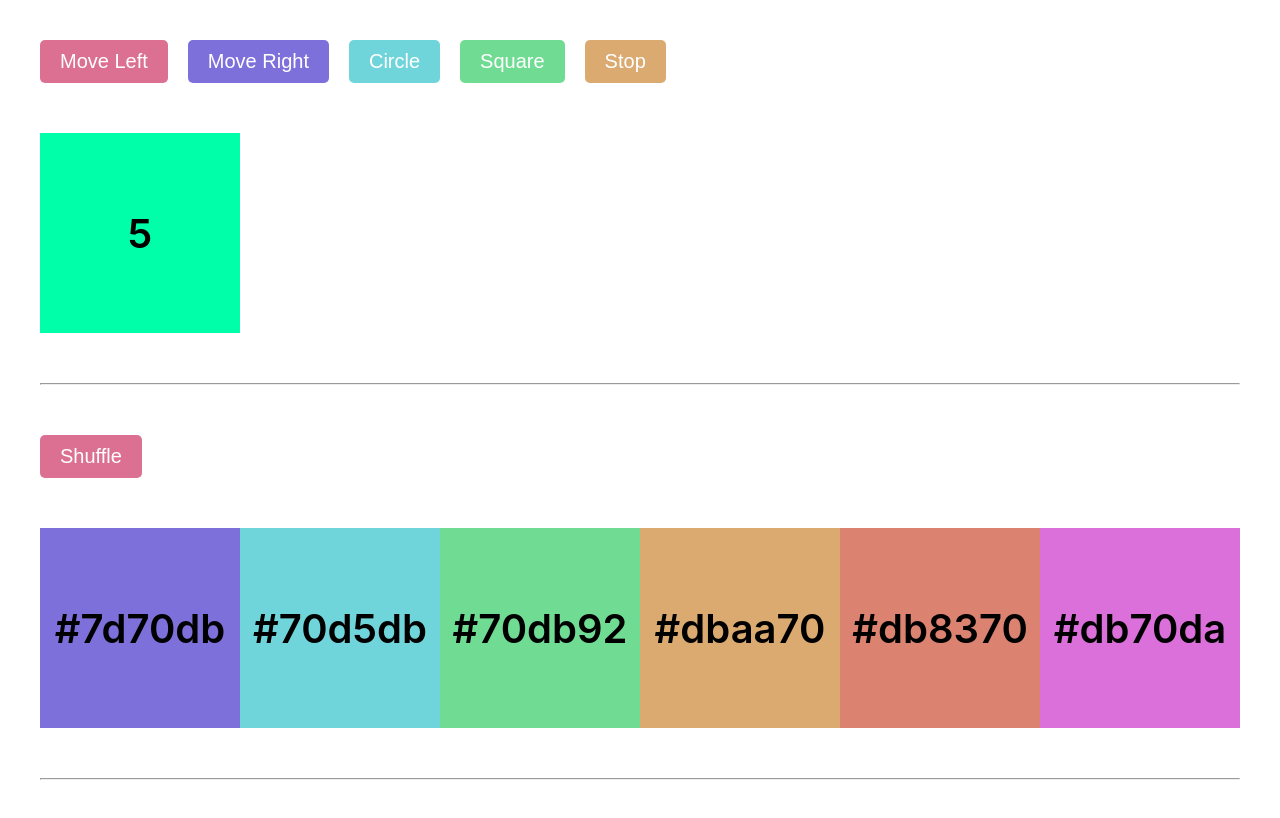
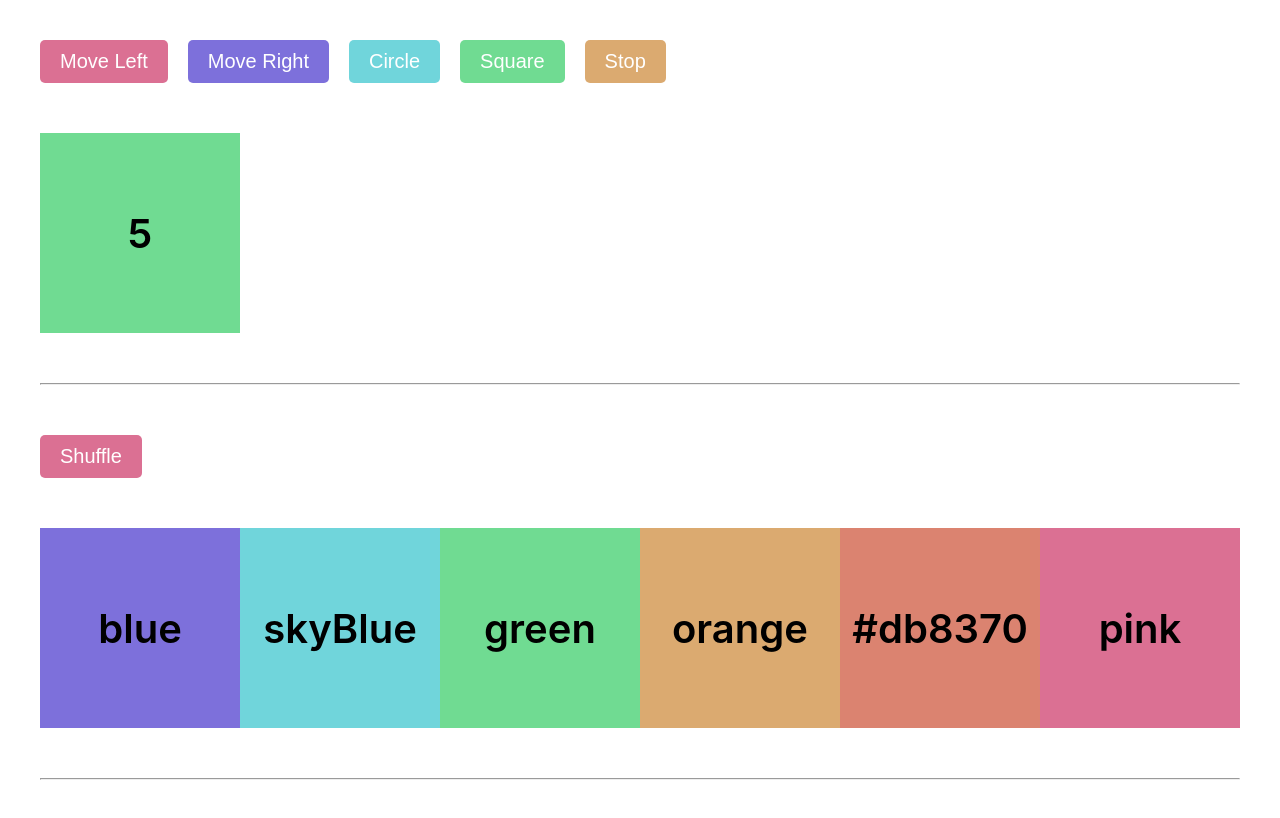
Before and after one commit to Smitt2767/framer-motion, a React (Create React App) app: page /animations in a window 1280 px wide. Shown: the part 1220-2038 px from the top of the page. Built offline with nearby package versions, Linux system fonts and the light colour scheme.

Commit message:
theme / switch

```diff
--- a/src/App.js
+++ b/src/App.js
@@ -1,20 +1,26 @@
 import React from "react";
 import { Switch, Route } from "react-router-dom";
+import { ThemeProvider } from "styled-components";
 import AccordionPage from "./pages/AccordionPage";
 import Animations from "./pages/Animations";
 import CanvasPage from "./pages/CanvasPage";
 import Home from "./pages/Home";
 import ModalPage from "./pages/ModalPage";
+import SwitchPage from "./pages/SwitchPage";
+import theme from "./theme";
 
 const App = () => {
   return (
+    <ThemeProvider theme={theme}>
       <Switch>
         <Route path={["/home", "/"]} exact component={Home} />
         <Route path={"/animations"} exact component={Animations} />
         <Route path={"/modal"} exact component={ModalPage} />
         <Route path={"/accordion"} exact component={AccordionPage} />
         <Route path={"/canvas"} exact component={CanvasPage} />
+        <Route path={"/switch"} exact component={SwitchPage} />
       </Switch>
+    </ThemeProvider>
   );
 };
 
--- /dev/null
+++ b/src/components/Switch.js
@@ -0,0 +1,37 @@
+import React from "react";
+import styled from "styled-components";
+import { motion } from "framer-motion";
+
+const Background = styled.div`
+  width: ${({ size }) => `${size * 2}px`};
+  height: ${({ size }) => `${size}px`};
+  background-color: ${({ theme: { colors }, color }) => `${colors[color]}40`};
+  border-radius: ${({ size }) => `${size / 2}px`};
+  position: relative;
+  cursor: pointer;
+`;
+
+const Circle = motion(styled.div`
+  width: ${({ size }) => `${size}px`};
+  height: ${({ size }) => `${size}px`};
+  background-color: ${({ theme: { colors }, color }) => `${colors[color]}`};
+  border-radius: ${({ size }) => `${size / 2}px`};
+  position: absolute;
+`);
+
+const Switch = ({ size = 40, color = "pink", isOn = false, toggle }) => {
+  return (
+    <Background size={size} color={color} onClick={toggle}>
+      <Circle
+        size={size}
+        color={color}
+        layout
+        animate={{
+          left: isOn ? `${size}px` : 0,
+        }}
+      />
+    </Background>
+  );
+};
+
+export default Switch;
--- a/src/components/index.js
+++ b/src/components/index.js
@@ -9,7 +9,8 @@ export const Center = styled.div`
 
 export const Button = styled.button`
   padding: 10px 20px;
-  background-color: ${({ color = "palevioletred" }) => `${color}`};
+  background-color: ${({ color = "pink", theme: { colors } }) =>
+    `${colors[color] ? colors[color] : color}`};
   border: 0;
   color: white;
   border-radius: 5px;
--- a/src/pages/Animations/AnimationFive.js
+++ b/src/pages/Animations/AnimationFive.js
@@ -49,16 +49,16 @@ const AnimationFive = () => {
     <>
       <ButtonContainer>
         <Button onClick={onMoveLeft}>Move Left</Button>
-        <Button onClick={onMoveRight} color="#7d70db">
+        <Button onClick={onMoveRight} color="blue">
           Move Right
         </Button>
-        <Button onClick={onCircle} color="#70d5db">
+        <Button onClick={onCircle} color="skyBlue">
           Circle
         </Button>
-        <Button onClick={onSquare} color="#70db92">
+        <Button onClick={onSquare} color="green">
           Square
         </Button>
-        <Button onClick={control.stop} color="#dbaa70">
+        <Button onClick={control.stop} color="orange">
           Stop
         </Button>
       </ButtonContainer>
--- a/src/pages/Animations/AnimationSix.js
+++ b/src/pages/Animations/AnimationSix.js
@@ -11,12 +11,12 @@ const Wrapper = styled.div`
 
 const AnimationSix = () => {
   const [colors, setColors] = useState([
-    "#7d70db",
-    "#70d5db",
-    "#70db92",
-    "#dbaa70",
+    "blue",
+    "skyBlue",
+    "green",
+    "orange",
     "#db8370",
-    "#db70da",
+    "pink",
   ]);
 
   const shuffle = () => setColors(shuffleArray);
--- a/src/pages/Animations/Box.js
+++ b/src/pages/Animations/Box.js
@@ -7,7 +7,8 @@ const Box = styled.div`
   min-height: 200px;
   min-width: 200px;
   cursor: pointer;
-  background-color: ${({ color = "#00ffa9" }) => `${color}`};
+  background-color: ${({ theme: { colors }, color = "green" }) =>
+    `${colors[color] ? colors[color] : color}`};
   display: flex;
   align-items: center;
   justify-content: center;
--- a/src/pages/CanvasPage.js
+++ b/src/pages/CanvasPage.js
@@ -37,10 +37,10 @@ const CanvasPage = () => {
             cillum eu.
           </Canvas.Body>
           <Canvas.Footer>
-            <Button color="#e92828" onClick={toggle}>
+            <Button color="red" onClick={toggle}>
               Close
             </Button>
-            <Button color="#4c47d2">Submit</Button>
+            <Button color="darkBlue">Submit</Button>
           </Canvas.Footer>
         </Canvas>
       </Center>
--- a/src/pages/Home.js
+++ b/src/pages/Home.js
@@ -6,6 +6,7 @@ const links = [
   { path: "/modal", title: "Modal" },
   { path: "/accordion", title: "Accordion" },
   { path: "/canvas", title: "Canvas" },
+  { path: "/switch", title: "Switch" },
 ].sort((a, b) => (a.title > b.title ? 1 : -1));
 
 const Home = () => {
--- a/src/pages/ModalPage.js
+++ b/src/pages/ModalPage.js
@@ -30,10 +30,10 @@ const ModalPage = () => {
             consectetur elit.
           </Modal.Body>
           <Modal.Footer className="">
-            <Button color="#e92828" onClick={toggle}>
+            <Button color="red" onClick={toggle}>
               Close
             </Button>
-            <Button color="#4c47d2">Submit</Button>
+            <Button color="darkBlue">Submit</Button>
           </Modal.Footer>
         </Modal>
       </Center>
--- /dev/null
+++ b/src/pages/SwitchPage.js
@@ -0,0 +1,29 @@
+import React, { useState } from "react";
+import { Link } from "react-router-dom";
+import { Center } from "../components";
+import Breadcrumb from "../components/Breadcrumb";
+import Switch from "../components/Switch";
+
+const SwitchPage = () => {
+  const [isOn, setIsOn] = useState(false);
+
+  const toggle = () => {
+    setIsOn((prev) => !prev);
+  };
+
+  return (
+    <>
+      <Breadcrumb>
+        <Breadcrumb.Item>
+          <Link to="/">Home</Link>
+        </Breadcrumb.Item>
+        <Breadcrumb.Item active>Switch</Breadcrumb.Item>
+      </Breadcrumb>
+      <Center>
+        <Switch isOn={isOn} toggle={toggle} color="pink" size={50} />
+      </Center>
+    </>
+  );
+};
+
+export default SwitchPage;
--- /dev/null
+++ b/src/theme/index.js
@@ -0,0 +1,13 @@
+const theme = {
+  colors: {
+    pink: "#db7093",
+    blue: "#7d70db",
+    darkBlue: "#4c47d2",
+    skyBlue: "#70d5db",
+    green: "#70db92",
+    orange: "#dbaa70",
+    red: "#e92828",
+  },
+};
+
+export default theme;
```
Lines whose indentation alone changed are shown as unchanged.
